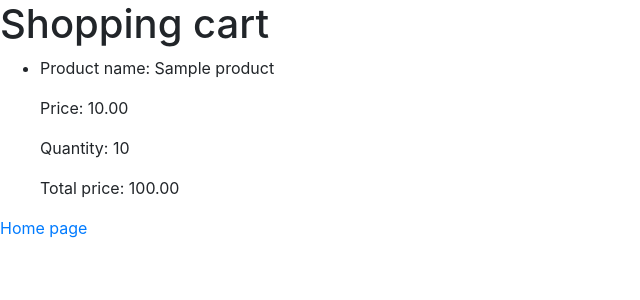
After one commit to YaroslavBordovoy/digital-goods-app, a Django app: page /cart/ in a window 1280 px wide. The commit adds this page. Shown: the top 300 px of the page, without its empty margins (0-640 px from the left). Run offline with Django 5.2, Linux system fonts and the light colour scheme; a user stored in the database is signed in; tables that the repository leaves empty hold one stand-in row (values such as "Sample post").

Commit message:
feat: add a cart, create a function to add a product to the cart. Change the CartProduct model, add a constraint on the uniqueness of fields

```diff
--- a/digital_store/models.py
+++ b/digital_store/models.py
@@ -107,3 +107,6 @@ class CartProduct(models.Model):
         on_delete=models.CASCADE,
     )
     quantity = models.PositiveIntegerField(default=1)
+
+    class Meta:
+        unique_together = ("product", "cart",)
--- a/digital_store/urls.py
+++ b/digital_store/urls.py
@@ -11,6 +11,8 @@ from digital_store.views import (
     ProductCreateView,
     ProductUpdateView,
     ProductDeleteView,
+    CartView,
+    CartAddView,
 )
 
 app_name = "digital_store"
@@ -26,4 +28,6 @@ urlpatterns = [
     path("product/create/", ProductCreateView.as_view(), name="product-create"),
     path("product/<int:pk>/update/", ProductUpdateView.as_view(), name="product-update"),
     path("product/<int:pk>/delete/", ProductDeleteView.as_view(), name="product-delete"),
+    path("cart/", CartView.as_view(), name="cart-list"),
+    path("cart/<int:pk>/add/", CartAddView.as_view(), name="cart-add"),
 ]
--- a/digital_store/views.py
+++ b/digital_store/views.py
@@ -1,13 +1,12 @@
 from django.contrib.auth import get_user_model
 from django.http import HttpRequest, HttpResponse
-from django.shortcuts import render
+from django.shortcuts import render, get_object_or_404, redirect
 from django.views import generic
 from django.urls import reverse, reverse_lazy
 from django.contrib import messages
 
 from digital_store.forms import ProductCreateForm
-from digital_store.models import Product, Category
-
+from digital_store.models import Product, Category, Cart, Order, CartProduct
 
 User = get_user_model()
 
@@ -95,3 +94,34 @@ class ProductUpdateView(generic.UpdateView):
 class ProductDeleteView(generic.DeleteView):
     model = Product
     success_url = reverse_lazy("digital_store:product-list")
+
+
+class CartView(generic.TemplateView):
+    template_name = "digital_store/cart_view.html"
+
+    def get_context_data(self, **kwargs):
+        context = super().get_context_data(**kwargs)
+        cart, created = Cart.objects.get_or_create(customer=self.request.user)
+
+        cart_items = cart.cart_items.select_related("product")
+
+        context["total_price"] = sum(
+            item.product.price * item.quantity for item in cart_items
+        )
+
+        context["cart_items"] = cart_items
+
+        return context
+
+
+class CartAddView(generic.View):
+    def post(self, request: HttpRequest, pk: int):
+        product = get_object_or_404(Product, id=pk)
+        cart, created = Cart.objects.get_or_create(customer=self.request.user)
+        cart_product, created = CartProduct.objects.get_or_create(cart=cart, product=product)
+
+        if not created:
+            cart_product.quantity += 1
+            cart_product.save()
+
+        return redirect("digital_store:product-list")
--- /dev/null
+++ b/templates/digital_store/cart_view.html
@@ -0,0 +1,20 @@
+{% extends "base.html" %}
+
+{% block content %}
+  <h1>Shopping cart</h1>
+  {% if not cart_items %}
+    <p>You have not added any products!</p>
+  {% else %}
+    <ul>
+      {% for item in cart_items %}
+        <li>
+          <p>Product name: {{ item.product.name }}</p>
+          <p>Price: {{ item.product.price }}</p>
+          <p>Quantity: {{ item.quantity }}</p>
+        </li>
+      {% endfor %}
+      <p>Total price: {{ total_price }}</p>
+    </ul>
+  {% endif %}
+  <a href="{% url 'digital_store:index' %}">Home page</a>
+{% endblock %}
--- a/templates/digital_store/index.html
+++ b/templates/digital_store/index.html
@@ -7,5 +7,6 @@
 
   <a href="{% url 'digital_store:category-list' %}">Category list</a><br>
   <a href="{% url 'digital_store:product-list' %}">Product list</a><br>
+  <a href="{% url 'digital_store:cart-list' %}">Cart</a><br>
 
 {% endblock %}
--- a/templates/digital_store/product_detail.html
+++ b/templates/digital_store/product_detail.html
@@ -22,6 +22,11 @@
     <p class="text-muted">No categories assigned</p>
   {% endif %}
 
+  <form method="post" action="{% url 'digital_store:cart-add' pk=product.pk %}">
+    {% csrf_token %}
+    <input type="submit" value="Add product to cart" class="btn btn-success">
+  </form>
+
   <a href="{% url 'digital_store:product-update' pk=product.pk %}">Update</a>
   <a href="{% url 'digital_store:product-delete' pk=product.pk %}">Delete</a>
 {% endblock %}
```
Also changed, not shown: digital_store/migrations/0002_alter_cartproduct_unique_together.py (added).
